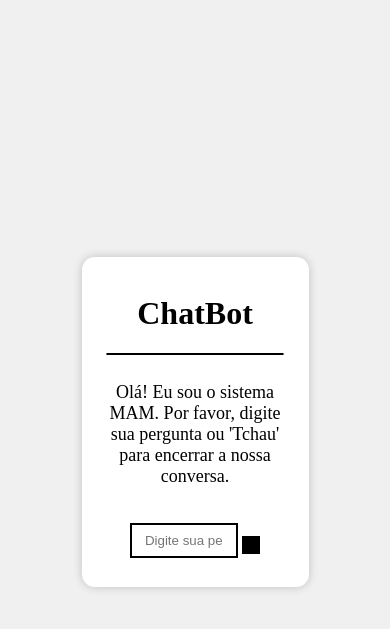
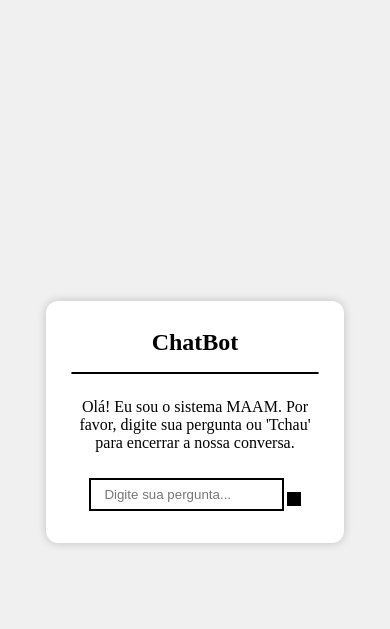
Before and after one commit to MaaMachado/chatbot, a PHP site: page /chatbot/ in a window 390 px wide. Shown: the top 629 px of the page. Run offline with PHP 8.4, Linux system fonts and the light colour scheme; some libraries are stand-ins or nearby versions.

Commit message:
Responsividade - Desktop, Tablet e Mobile

```diff
--- a/View/style.css
+++ b/View/style.css
@@ -59,3 +59,60 @@ hr{
     font-size: 0.98em;
   }
 }
+
+@media screen and (max-width: 600px) {
+  #resposta{
+    margin: 1.5em auto 0.5em;
+    font-size: medium;
+  }
+  #pergunta{
+    width: 50%;
+  }
+  #perguntar{
+    font-size: 0.9em;
+    padding: 0.6em;
+  }
+
+  &:hover{
+    font-size: 0.95em;
+  }
+}
+@media screen and (max-width: 600px) {
+  #resposta{
+    margin: 1.5em auto 0.5em;
+    font-size: medium;
+  }
+  #pergunta{
+    width: 50%;
+  }
+  #perguntar{
+    font-size: 0.9em;
+    padding: 0.6em;
+  }
+
+  &:hover{
+    font-size: 0.95em;
+  }
+}
+@media screen and (max-width: 425px) {
+  #box {
+    width:70%;
+    padding: 0.8em;
+  }
+  h1{
+    font-size: x-large;
+  }
+  #resposta{
+    width: 95%;
+    margin: 1.5em auto 0.5em;
+    font-size: medium;
+  }
+  #pergunta{
+    width: 60%;
+    height: 0.2em;
+    margin-bottom: 1.5em;
+  }
+  #perguntar{
+    padding: 0.5em;
+  }
+}
--- a/index.php
+++ b/index.php
@@ -19,7 +19,7 @@
         <hr>
         <div id="chat">
             <div id="chat-area"></div>
-            <p id="resposta">Olá! Eu sou o sistema MAM. Por favor, digite sua pergunta ou 'Tchau' para encerrar a nossa conversa.</p>
+            <p id="resposta">Olá! Eu sou o sistema MAAM. Por favor, digite sua pergunta ou 'Tchau' para encerrar a nossa conversa.</p>
             <br>
             <input type=" text" id="pergunta" placeholder="Digite sua pergunta...">
             <button id="perguntar" title="Enviar">
```
Also changed, not shown: 1 other file.
